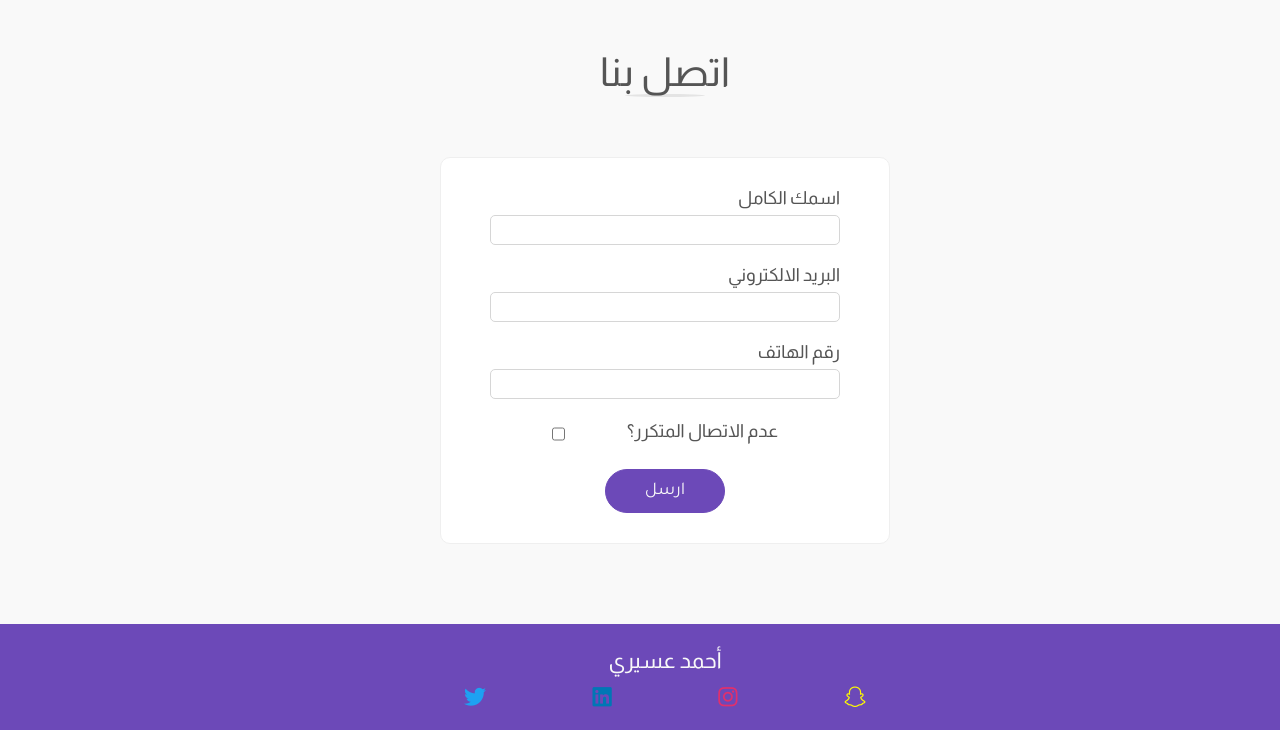
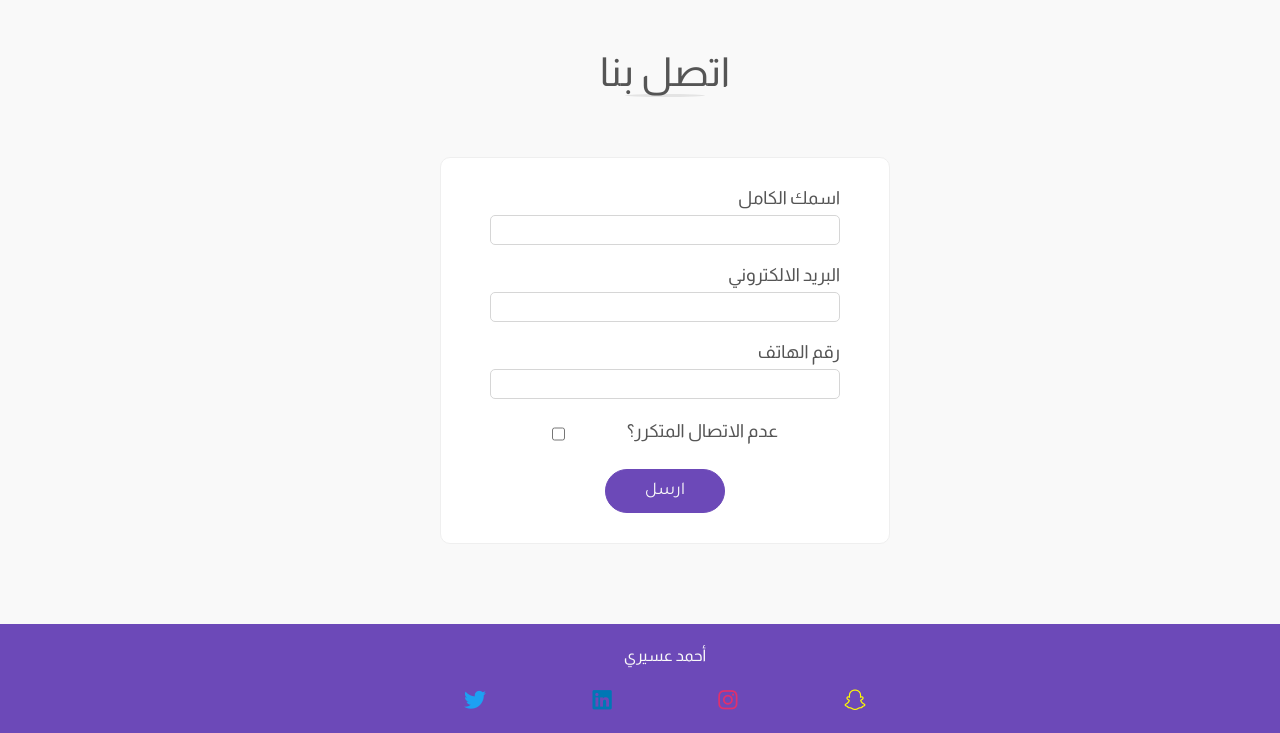
Before and after one commit to ahmed-asiri/Nasher-Arabic-Landing-Page, a plain HTML site: page index.html in a window 1280 px wide. Shown: the part 2542-3275 px from the top of the page. Drawn offline with Linux system fonts and the light colour scheme.

Commit message:
footer reduced font-size

```diff
--- a/assets/css/main.css
+++ b/assets/css/main.css
@@ -653,9 +653,6 @@ footer .row {
 }
 
 
-footer p {
-  margin-bottom: 8px;
-}
 
 
 footer p, footer ul {
@@ -669,6 +666,12 @@ footer p, footer ul {
   font-size: 110%;
 
 }
+
+footer p {
+  margin-bottom: 20px;
+  font-size: 80%;
+}
+
 
 footer ul li {
   list-style-type: none;
```
